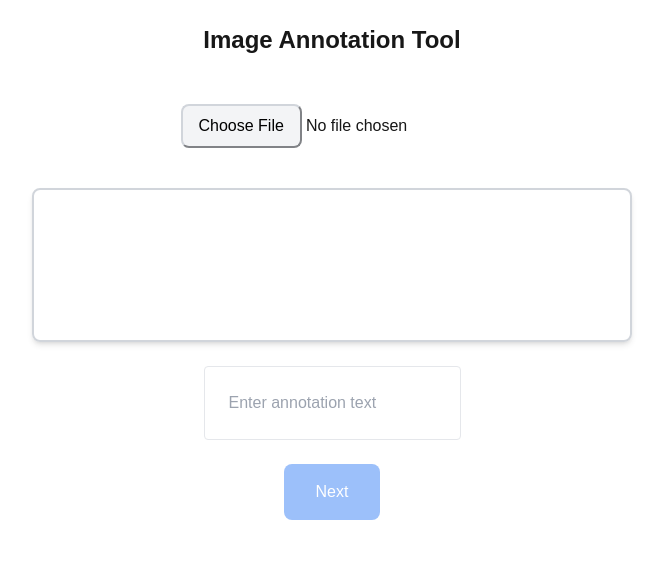
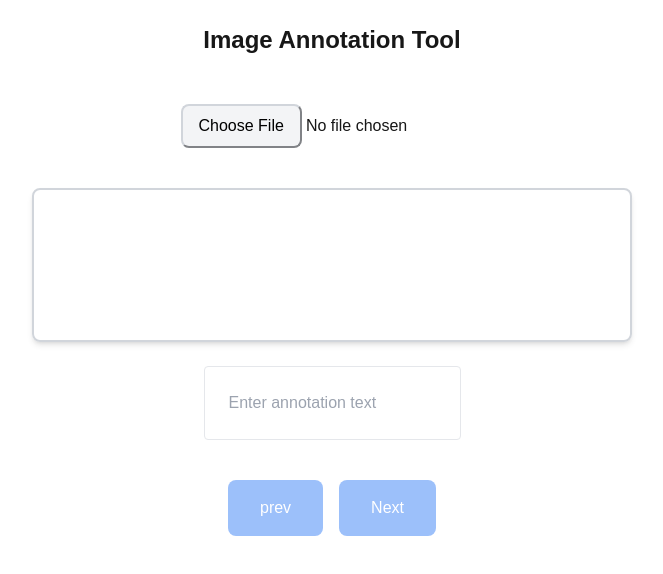
Before and after one commit to raazansalah/image-annotation-app, a Next.js app: page /home in a window 1280 px wide. Shown: the top 574 px of the page, without its empty margins (308-971 px from the left). Built offline with nearby package versions, Linux system fonts and the light colour scheme.

Commit message:
feat: adding tasks navigation

```diff
--- a/next.config.mjs
+++ b/next.config.mjs
@@ -1,4 +1,8 @@
 /** @type {import('next').NextConfig} */
-const nextConfig = {};
+const nextConfig = {
+  images: {
+    domains: ["res.cloudinary.com"], // Allow images from Cloudinary
+  },
+};
 
 export default nextConfig;
--- /dev/null
+++ b/src/api/tasks.js
@@ -0,0 +1,48 @@
+import { db } from "../../firebase";
+import {
+  getDocs,
+  addDoc,
+  collection,
+  doc,
+  updateDoc,
+  query,
+  where,
+} from "firebase/firestore";
+
+export const addNewTask = async (newTaskData) => {
+  try {
+    const tasksCollectionRef = collection(db, "tasks");
+    const docRef = await addDoc(tasksCollectionRef, newTaskData);
+    console.log("New task added with ID:", docRef.id);
+    fetchData();
+  } catch (error) {
+    console.error("Error adding new task:", error);
+  }
+};
+
+export const updateTask = async (firestoreId, updatedData) => {
+  try {
+    const taskDocRef = doc(db, "tasks", firestoreId);
+    await updateDoc(taskDocRef, updatedData);
+  } catch (error) {
+    console.error("Error updating task:", error);
+  }
+};
+
+export const getTasks = async (userId) => {
+  try {
+    const tasksQuery = query(
+      collection(db, "tasks"),
+      where("assignedTo", "==", userId)
+    );
+    const querySnapshot = await getDocs(tasksQuery);
+
+    const items = querySnapshot.docs.map((doc) => ({
+      ...doc.data(),
+      id: doc.id,
+    }));
+    return items;
+  } catch (error) {
+    console.error("Error fetching tasks: ", error);
+  }
+};
--- a/src/components/canvas.js
+++ b/src/components/canvas.js
@@ -2,7 +2,7 @@
 
 import React, { useRef, useState, useEffect } from "react";
 
-const Canvas = ({ imageSrc, onFinish, currentAnnotation }) => {
+const Canvas = ({ tasksLength, onFinish, currentAnnotation, onNavigation }) => {
   const canvasRef = useRef(null);
   const canvasContext = useRef(null);
 
@@ -65,6 +65,7 @@ const Canvas = ({ imageSrc, onFinish, currentAnnotation }) => {
   };
 
   const handleMouseUp = () => {
+    if (!currentAnnotation) return;
     const { startX, startY, endX, endY } = drawingParams;
     //specify width and height of rectangle when mouse is up
     const width = endX - startX;
@@ -103,6 +104,16 @@ const Canvas = ({ imageSrc, onFinish, currentAnnotation }) => {
     onFinish({ ...currentAnnotation, annotations: rectangles });
   };
 
+  const handleNextClick = () => {
+    if (drawingParams.isDrawing) handleFinishAnnotation();
+    onNavigation(currentAnnotation.index + 1);
+  };
+
+  const handlePrevClick = () => {
+    if (drawingParams.isDrawing) handleFinishAnnotation();
+    onNavigation(currentAnnotation.index - 1);
+  };
+
   return (
     <div className="flex flex-col items-center space-y-6 p-4">
       <div className="border-2 border-gray-300 rounded-lg shadow-md w-1/2 flex items-center flex-col">
@@ -123,15 +134,32 @@ const Canvas = ({ imageSrc, onFinish, currentAnnotation }) => {
         className="mt-6 left-5 p-6 border rounded text-black"
       />
 
+      <div className="flex gap-4">
         <button
           className={`py-4 px-8 mt-4 bg-blue-500 text-white rounded-lg transition-all hover:bg-blue-600 ${
-          !currentAnnotation ? "opacity-50 cursor-not-allowed" : ""
+            !currentAnnotation || currentAnnotation.index === 0
+              ? "opacity-50 cursor-not-allowed"
+              : ""
           }`}
-        disabled={!currentAnnotation}
-        onClick={handleFinishAnnotation}
+          disabled={!currentAnnotation || currentAnnotation.index === 0}
+          onClick={handlePrevClick}
+        >
+          prev
+        </button>
+        <button
+          className={`py-4 px-8 mt-4 bg-blue-500 text-white rounded-lg transition-all hover:bg-blue-600 ${
+            !currentAnnotation || currentAnnotation.index + 1 === tasksLength
+              ? "opacity-50 cursor-not-allowed"
+              : ""
+          }`}
+          disabled={
+            !currentAnnotation || currentAnnotation.index + 1 === tasksLength
+          }
+          onClick={handleNextClick}
         >
           Next
         </button>
+      </div>
     </div>
   );
 };
--- a/src/pages/home.js
+++ b/src/pages/home.js
@@ -1,21 +1,14 @@
 "use client";
 import React, { useState, useEffect } from "react";
 import { useRouter } from "next/router";
+import Image from "next/image";
+
+import { addNewTask, getTasks, updateTask } from "@/api/tasks";
 
 import Canvas from "@/components/canvas";
-import { db } from "../../firebase";
-import {
-  getDocs,
-  addDoc,
-  collection,
-  doc,
-  updateDoc,
-  query,
-  where,
-} from "firebase/firestore";
 
 const Home = () => {
-  const [annotations, setAnnotations] = useState();
+  const [annotations, setAnnotations] = useState([]);
   const [currentAnnotation, setCurrentAnnotation] = useState(null);
 
   const router = useRouter();
@@ -59,58 +52,28 @@ const Home = () => {
   const handleAnnotationFinish = async (newAnnotation) => {
     if (newAnnotation.id) {
       await updateTask(newAnnotation?.id, newAnnotation);
+      handleGetTasksList();
     } else {
       await addNewTask({
         ...newAnnotation,
         assignedTo: userId,
-        status: "Pending",
+        status: "Completed",
       });
     }
   };
 
-  const fetchData = async () => {
-    try {
-      const tasksQuery = query(
-        collection(db, "tasks"),
-        where("assignedTo", "==", userId)
-      );
-      const querySnapshot = await getDocs(tasksQuery);
-
-      const items = querySnapshot.docs.map((doc) => ({
-        ...doc.data(),
-        id: doc.id,
-      }));
-      setAnnotations(items);
-    } catch (error) {
-      console.error("Error fetching tasks: ", error);
-    }
+  const handleGetTasksList = async () => {
+    const items = await getTasks(userId);
+    setAnnotations(items);
+    // setCurrentAnnotation({ ...items[0], index: 0 });
   };
 
-  const updateTask = async (firestoreId, updatedData) => {
-    try {
-      const taskDocRef = doc(db, "tasks", firestoreId);
-      await updateDoc(taskDocRef, updatedData);
-      fetchData();
-    } catch (error) {
-      console.error("Error updating task:", error);
-    }
-  };
-
-  const addNewTask = async (newTaskData) => {
-    try {
-      const tasksCollectionRef = collection(db, "tasks");
-      const docRef = await addDoc(tasksCollectionRef, newTaskData);
-      console.log("New task added with ID:", docRef.id);
-
-      // Optionally fetch tasks after adding
-      fetchData();
-    } catch (error) {
-      console.error("Error adding new task:", error);
-    }
+  const handleTasksNavigation = (index) => {
+    setCurrentAnnotation({ ...annotations[index], index });
   };
 
   useEffect(() => {
-    if (userId) fetchData();
+    if (userId) handleGetTasksList();
   }, [userId]);
 
   return (
@@ -121,18 +84,21 @@ const Home = () => {
 
       {/* Image Upload and Selection Section */}
       <div className="flex flex-wrap gap-4 justify-center mb-6">
-        {annotations?.map((annotation) => (
+        {annotations?.map((annotation, index) => (
           <div
             key={annotation.id}
             onClick={() => {
-              setCurrentAnnotation(annotation);
+              setCurrentAnnotation({ ...annotation, index });
             }}
             className="cursor-pointer transform transition-all hover:scale-105"
           >
-            <img
-              src={annotation.imageURL}
+            <Image
+              src={annotation?.imageURL}
               alt="image"
-              className="w-24 h-12 object-cover rounded-md shadow-md"
+              width={96}
+              height={48}
+              className="object-cover rounded-md shadow-md"
+              quality={75}
             />
           </div>
         ))}
@@ -149,8 +115,10 @@ const Home = () => {
 
       {/* Canvas Section */}
       <Canvas
+        tasksLength={annotations.length}
         onFinish={handleAnnotationFinish}
         currentAnnotation={currentAnnotation}
+        onNavigation={handleTasksNavigation}
       />
     </div>
   );
```
Lines whose indentation alone changed are shown as unchanged.
